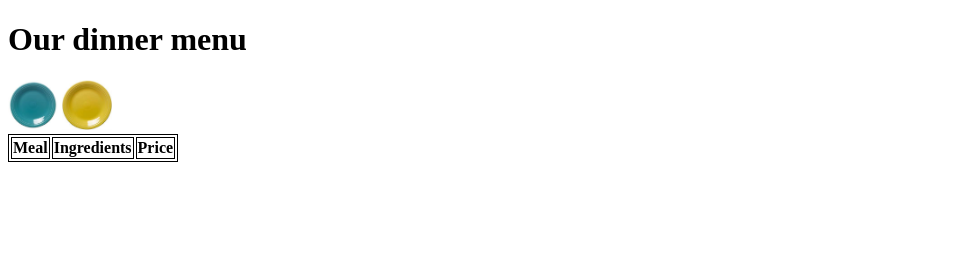
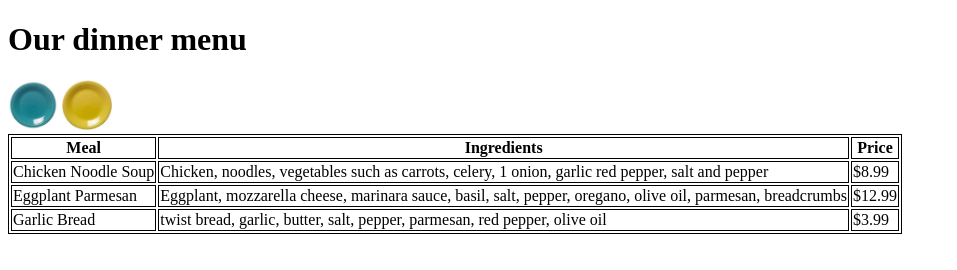
Before and after one commit to peridot470/3-3-HTML-Tables, a plain HTML site: page index.html in a window 1280 px wide. Shown: the whole page, without its empty margins (0-957 px from the left). Drawn offline with Linux system fonts and the light colour scheme.

Commit message:
I created a table

```diff
--- a/index.html
+++ b/index.html
@@ -25,7 +25,27 @@
                 </tr>
             </thead>
             <tbody>
-
+             <tr>
+                <td> Chicken Noodle Soup</td>
+                <td> Chicken, noodles, vegetables such as
+                     carrots, celery, 1 onion, garlic
+                     red pepper, salt and pepper</td>
+                <td> $8.99</td>
+            </tr>
+            <tr>
+                <td> Eggplant Parmesan</td>
+                <td> Eggplant, mozzarella cheese,
+                     marinara sauce, basil, salt,
+                    pepper, oregano, olive oil, parmesan,
+                breadcrumbs</td>
+                <td> $12.99</td>
+            </tr>
+            <tr>
+                <td>Garlic Bread</td>
+                <td> twist bread, garlic, butter, salt, pepper,
+                    parmesan, red pepper, olive oil</td>
+                <td> $3.99</td>
+            </tr>
             </tbody>
         </table>
 
```
